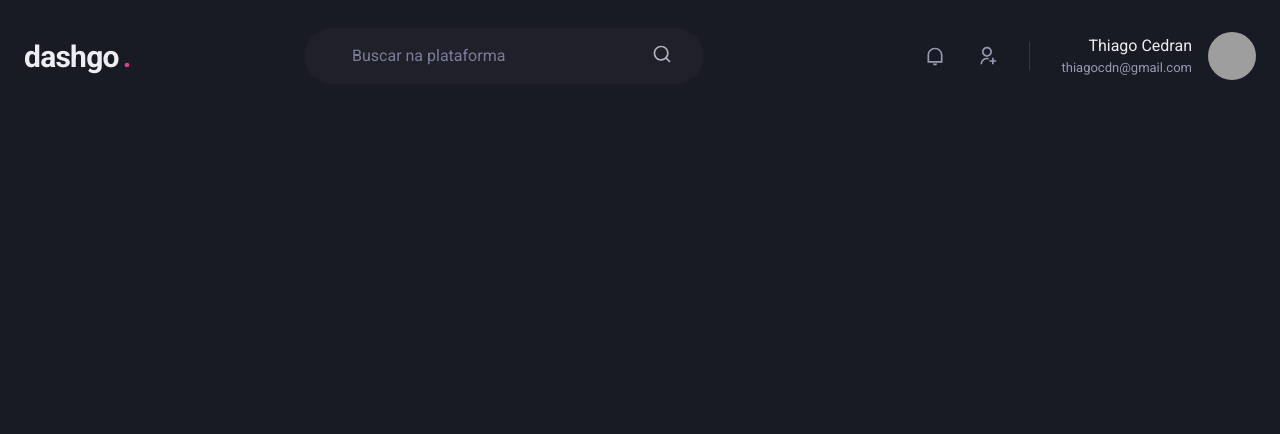
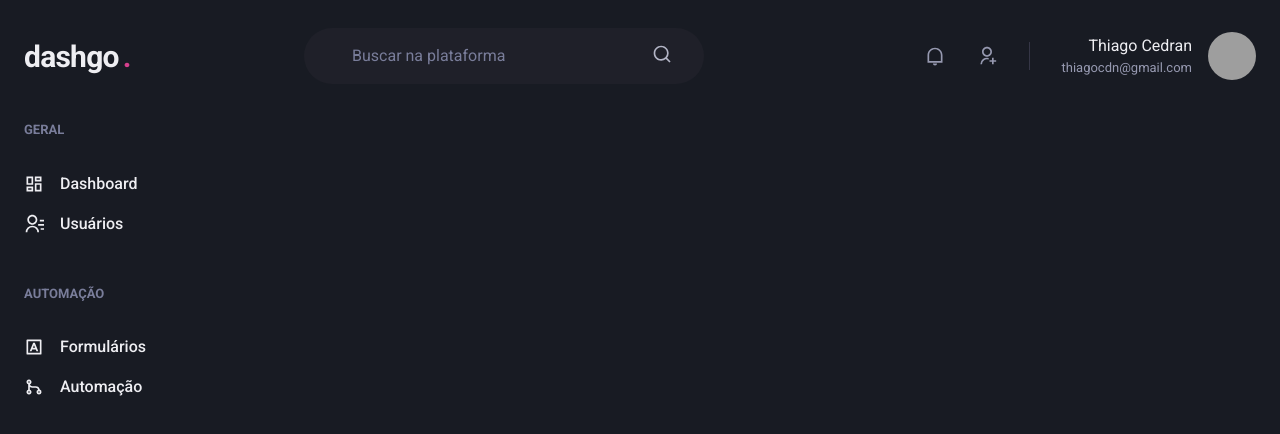
Before and after one commit to thiagocdn/dashgo, a Next.js app: page /dashboard in a window 1280 px wide. Shown: the top 434 px of the page. Built offline with nearby package versions, Linux system fonts and the light colour scheme; grey boxes are pictures that could not be loaded.

Commit message:
created sidebar menu

```diff
--- /dev/null
+++ b/src/components/Sidebar.tsx
@@ -0,0 +1,57 @@
+import { Box, Icon, Link, Stack, Text } from "@chakra-ui/react";
+import {
+  RiContactsLine,
+  RiDashboardLine,
+  RiGitMergeLine,
+  RiInputMethodLine,
+} from "react-icons/ri";
+
+export function Sidebar() {
+  return (
+    <Box as="aside" w="64" mr="8">
+      <Stack spacing="12" align="flex-start">
+        <Box>
+          <Text fontWeight="bold" color="gray.400" fontSize="small">
+            GERAL
+          </Text>
+          <Stack spacing="4" mt="8" align="stretch">
+            <Link display="flex" alignItems="center">
+              <Icon as={RiDashboardLine} fontSize="20" />
+              <Text ml="4" fontWeight="medium">
+                Dashboard
+              </Text>
+            </Link>
+
+            <Link display="flex" alignItems="center">
+              <Icon as={RiContactsLine} fontSize="20" />
+              <Text ml="4" fontWeight="medium">
+                Usuários
+              </Text>
+            </Link>
+          </Stack>
+        </Box>
+
+        <Box>
+          <Text fontWeight="bold" color="gray.400" fontSize="small">
+            AUTOMAÇÃO
+          </Text>
+          <Stack spacing="4" mt="8" align="stretch">
+            <Link display="flex" alignItems="center">
+              <Icon as={RiInputMethodLine} fontSize="20" />
+              <Text ml="4" fontWeight="medium">
+                Formulários
+              </Text>
+            </Link>
+
+            <Link display="flex" alignItems="center">
+              <Icon as={RiGitMergeLine} fontSize="20" />
+              <Text ml="4" fontWeight="medium">
+                Automação
+              </Text>
+            </Link>
+          </Stack>
+        </Box>
+      </Stack>
+    </Box>
+  );
+}
--- a/src/pages/dashboard.tsx
+++ b/src/pages/dashboard.tsx
@@ -1,5 +1,15 @@
+import { Flex } from "@chakra-ui/react";
 import { Header } from "../components/Header";
+import { Sidebar } from "../components/Sidebar";
 
 export default function Dashboard() {
-  return <Header />;
+  return (
+    <Flex direction="column" h="100vh">
+      <Header />
+
+      <Flex w="100%" my="6" maxWidth={1480} mx="auto" px="6">
+        <Sidebar />
+      </Flex>
+    </Flex>
+  );
 }
```
